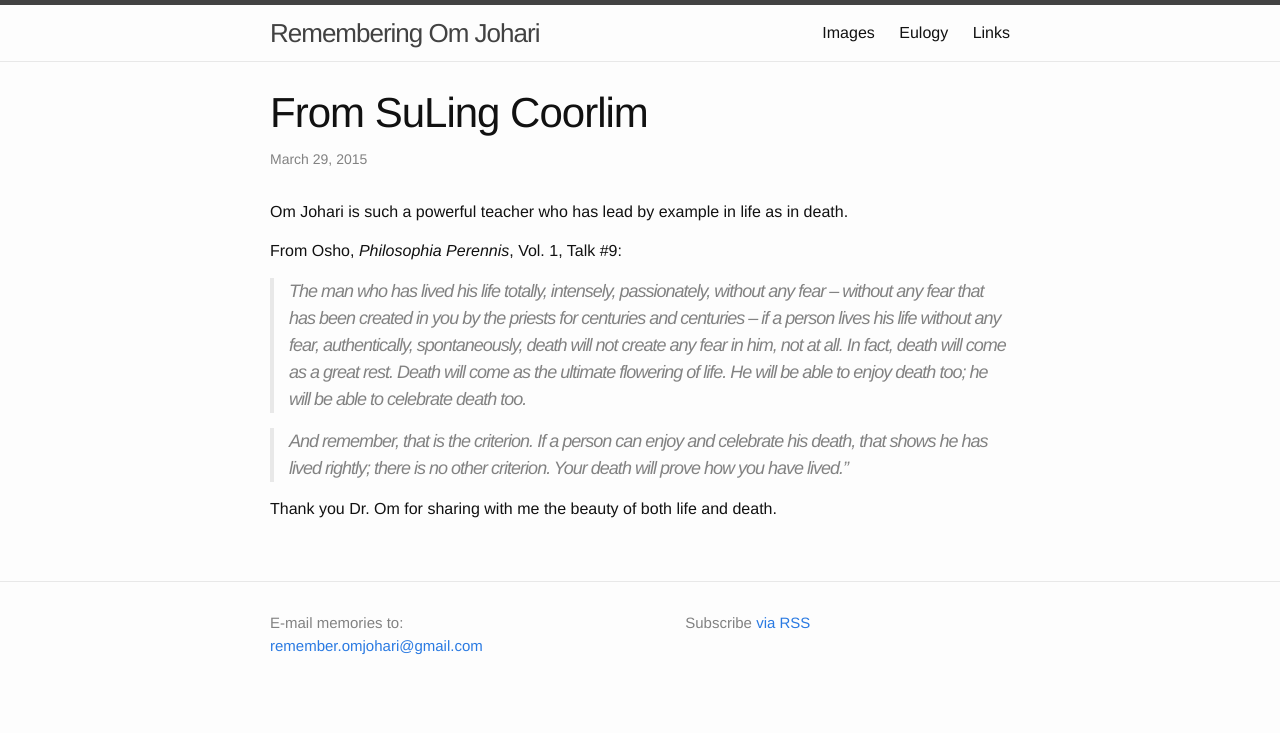
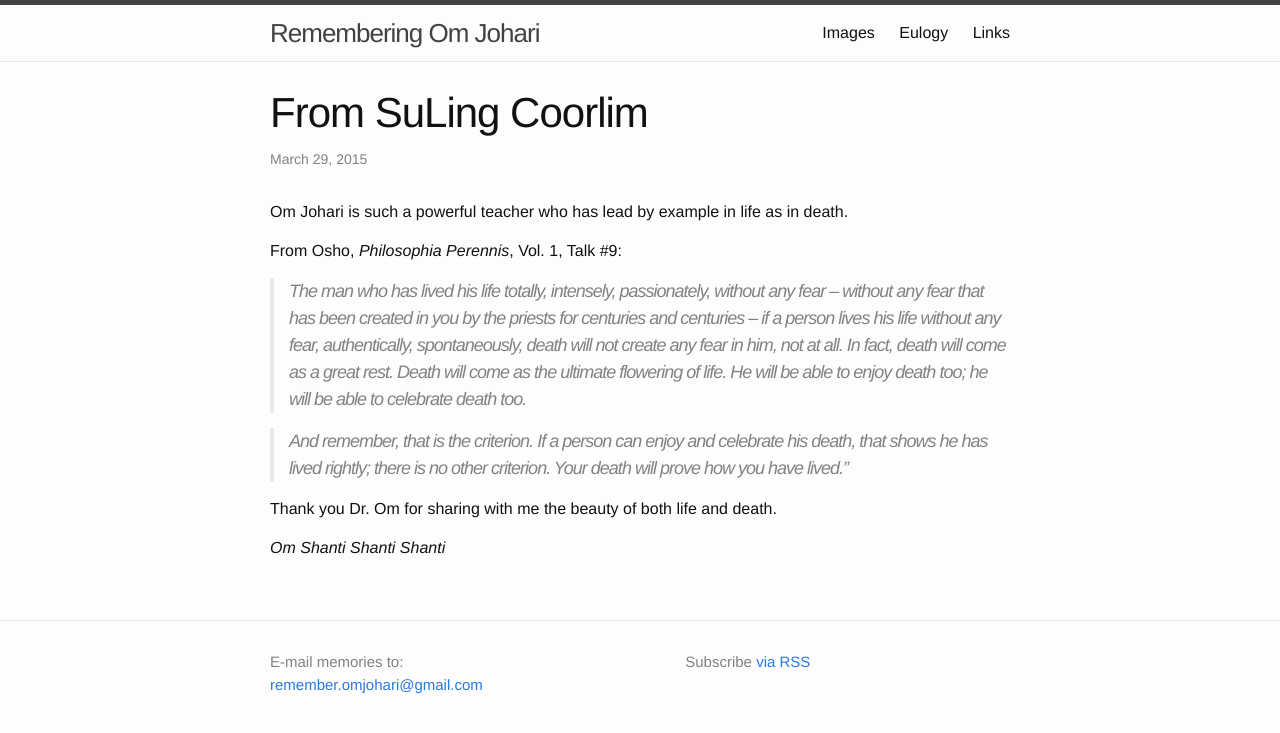
Before and after one commit to remember-omjohari/remember-omjohari.github.io, a Jekyll site: the page built from _posts/2015-03-29-from-suling_coorlim.md, in a window 1280 px wide. Shown: the top 733 px of the page. Built offline with Jekyll 4.4.1, drawn with Linux system fonts in a browser that asks for light colours.

Commit message:
edited post

```diff
--- a/_posts/2015-03-29-from-suling_coorlim.md
+++ b/_posts/2015-03-29-from-suling_coorlim.md
@@ -17,3 +17,5 @@ From Osho, *Philosophia Perennis*, Vol. 1, Talk #9:
 
 
 Thank you Dr. Om for sharing with me the beauty of both life and death.
+
+*Om Shanti Shanti Shanti*
```
